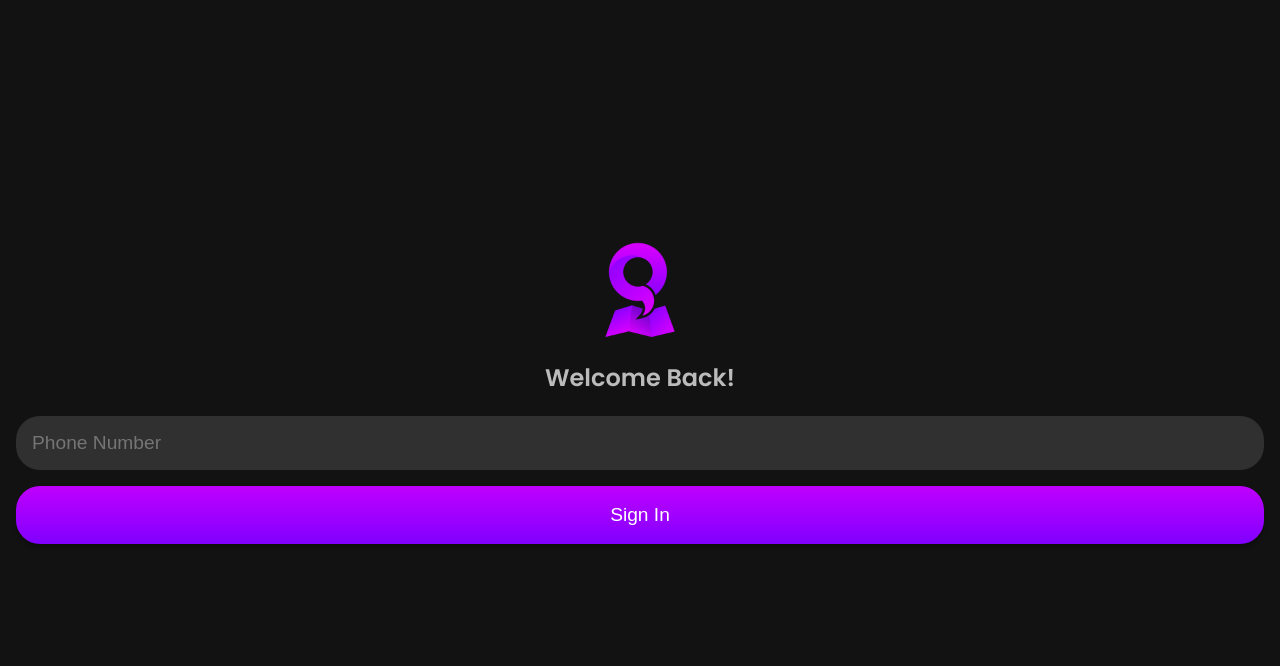
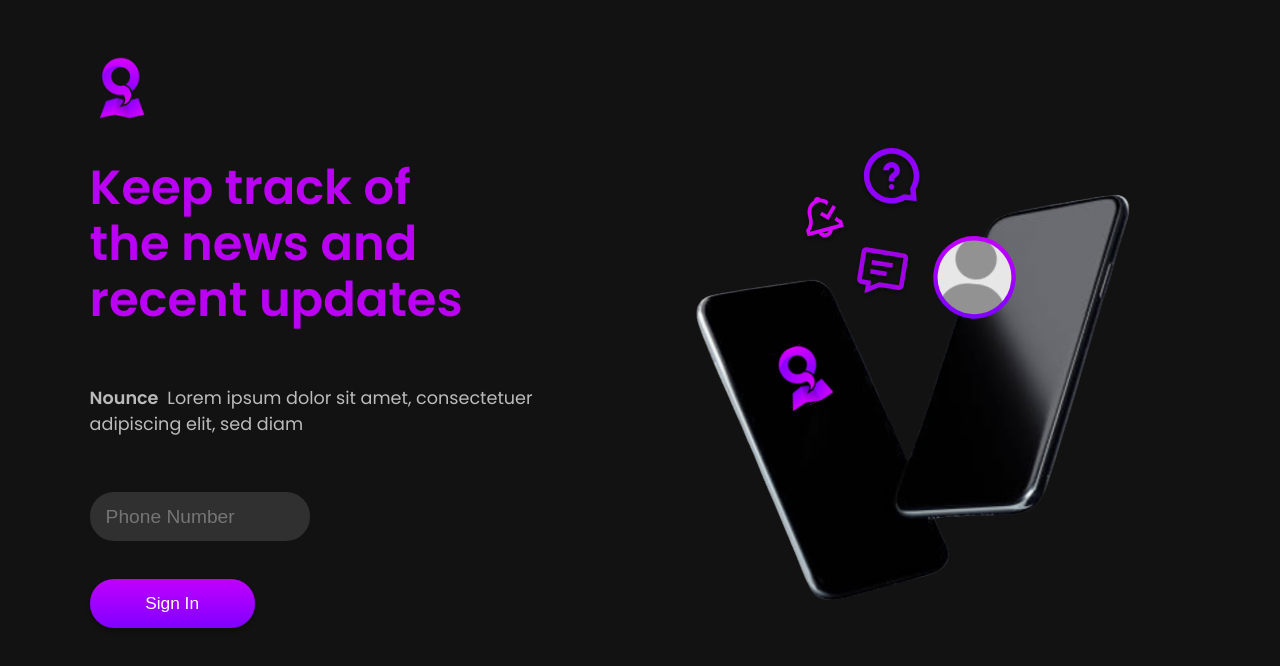
Before and after one commit to NounceChat/Nounce, a React (Vite) app: page /login in a window 1280 px wide. Shown: the top 666 px of the page. Built offline with nearby package versions, Linux system fonts and the light colour scheme; no server answers.

Commit message:
desktop view for home

```diff
--- a/src/components/Bubbles/Bubbles.module.scss
+++ b/src/components/Bubbles/Bubbles.module.scss
@@ -27,3 +27,14 @@
     line-height:21px;
     font-size: 1rem;
 }
+
+@media (min-width:992px){
+    .bubble{
+        width: 47vw;
+        font-size: 1.1rem;
+
+        .time{
+            font-size: 1rem;
+        }
+    }
+}
--- a/src/components/ChatHeader/ChatHeader.module.scss
+++ b/src/components/ChatHeader/ChatHeader.module.scss
@@ -1,20 +1,23 @@
 #chatHeader{
+    display: flex;
     position: fixed;
+    justify-content: center;
     top: 0;
     width: 100%;
-    padding: 0.5rem;
+    height: 4.5em;
     background: var(--main-bg-color);
 
     .chatInfo{
         display:flex;
         align-items: center;
+        justify-content: center;
         flex-direction: column;
-        gap: 0.5rem;
         img{
             width: 40px;
             height: auto;
             border-radius: 100%;
             background-color: #ffffff;
+            border: 2px solid #8000FF;
         }
         p{
             margin: 0;
@@ -23,6 +26,8 @@
     }
 
     button{
+        display: flex;
+        align-items: center;
         position: absolute;
         border: none;
         outline: none;
@@ -38,3 +43,24 @@
         }
     }
 }
+
+@media (min-width:992px){
+    #chatHeader{
+        height: 13vh;
+
+        .chatInfo{
+            img{
+                width: 4.3em;
+            }
+            p{
+                font-size: 1.3em;
+            }
+        }
+        button{
+            border-radius: 25px;
+            &:hover{
+                background-color: #303030;
+            }
+        }
+    }
+}
--- a/src/components/Header/Header.module.scss
+++ b/src/components/Header/Header.module.scss
@@ -6,7 +6,7 @@ header{
     align-items: center;
     background: var(--main-bg-color);
     width: 100%;
-    height: 4em;
+    height: 4.5em;
 
     z-index: 2;
 
@@ -14,5 +14,18 @@ header{
         display: flex;
         height: 3.5em;
         width: auto;
+        position: absolute;
     }
 }
+
+@media (min-width:992px){
+    header{
+        left: 15vw;
+        height: 13vh;
+
+        img{
+            margin-right: 15vw;
+            height: 10vh;
+        }
+    }
+}
--- a/src/components/MessageThread/MessageList.module.scss
+++ b/src/components/MessageThread/MessageList.module.scss
@@ -1,6 +1,13 @@
 #mssg_list{
     display: flex;
     flex-direction: column;
-    padding: 4em 0 4.5em 0;
+    padding: 4.5em 0 4.5em 0;
     overflow-y: scroll;
 }
+
+@media (min-width:992px){
+    #mssg_list{
+        margin-left: 15vw;
+        padding: 13vh 0 1em 0;
+    }
+}
--- a/src/components/MessageThread/MessageThread.module.scss
+++ b/src/components/MessageThread/MessageThread.module.scss
@@ -18,9 +18,11 @@
         border-radius: 50%;
 
         img{
-            width: 3em;
+            width: 3.5em;
             border-radius: 50%;
             background-color: #ffffff;
+            border: 2px solid #8000FF;
+            margin-right: 2%;
         }
     }
 
@@ -62,6 +64,20 @@
     .time{
         display: flex;
         justify-content: flex-end;
-        width: 60%;
+        width: 40%;
     }
 }
+
+@media (min-width:992px){
+    #mssg_thread{
+        .avatar{
+            img{
+                width: 5em;
+            }
+        }
+
+        p{
+            font-size: 1.3em;
+        }
+    }
+}
--- a/src/components/MessageThread/MessageThread.tsx
+++ b/src/components/MessageThread/MessageThread.tsx
@@ -35,9 +35,9 @@ const MessageThread = ({chat}:any) => {
                 {lastMessage?.number}
               </p>
           }
-          <div className={styles.mssg_preview}>
+          <p className={styles.mssg_preview}>
             {lastMessage?.body}
-          </div>
+          </p>
 
         </div>
 
--- a/src/components/Navbar/Navbar.module.scss
+++ b/src/components/Navbar/Navbar.module.scss
@@ -7,6 +7,7 @@
     background-color: rgb(18,18,18);
     overflow-x: auto;
     display: flex;
+
 
     a{
         display: flex;
@@ -18,5 +19,35 @@
         overflow: hidden;
         white-space: nowrap;
         cursor: pointer;
+
+        p{
+            margin: 1%;
+            font-size: 0.9em;
+        }
     }
 }
+
+@media (min-width:992px){
+    #navbar{
+        padding: 4em 0 0 1.5em;
+        bottom: unset;
+        left: 0;
+        width: 15vw;
+        height: 100%;
+        flex-direction: column;
+        background-color: #2A2A2A;
+        z-index: 5;
+
+        a{
+            flex-direction: row;
+            flex-grow: 0;
+            font-size: 1.3em;
+            margin-bottom: 15%;
+            justify-content: flex-start;
+
+            p{
+                margin-left: 1vw;
+            }
+        }
+    }
+}
--- a/src/components/Navbar/Navbar.tsx
+++ b/src/components/Navbar/Navbar.tsx
@@ -16,12 +16,15 @@ const Navbar = () => {
     <nav id={styles.navbar}>
       <a onClick={()=>{navigate("/"); }}>
         <FontAwesomeIcon icon={faHouse} color={iconColors.homeColor}/>
+        <p style={{color: iconColors.homeColor}}>Home</p>
       </a>
       <a onClick={()=>{navigate("/compose")}}>
-      <FontAwesomeIcon icon={faPenToSquare} color={iconColors.composeColor}/>
+        <FontAwesomeIcon icon={faPenToSquare} color={iconColors.composeColor}/>
+        <p style={{color: iconColors.composeColor}}>Compose</p>
       </a>
       <a onClick={()=>{navigate("/settings")}}>
         <FontAwesomeIcon icon={faGear} color={iconColors.settingsColor}/>
+        <p style={{color: iconColors.settingsColor}}>Settings</p>
       </a>
     </nav>
   )
--- a/src/pages/Chat/Chat.module.scss
+++ b/src/pages/Chat/Chat.module.scss
@@ -20,6 +20,8 @@
         min-height: 10vh;
         padding: 0.5rem;
         display:grid;
+        align-items: center;
+        justify-items: center;
         grid-template-columns: 1fr 50px;
         background: var(--main-bg-color);
 
@@ -51,3 +53,29 @@
         }
     }
 }
+
+@media (min-width:992px){
+    #chat{
+        #chatContainer{
+            padding: 6vh 10vw 2vh 10vw;
+        }
+        .sendContainer{
+            grid-template-columns: 90vw 10vw;
+
+            textarea{
+                font-size: 1rem;
+                width: 90%;
+            }
+            button{
+                justify-self: flex-start;
+                border-radius: 10px;
+                svg{
+                    width: 2vw;
+                }
+                &:hover{
+                    background-color: #303030;
+                }
+            }
+        }
+    }
+}
--- a/src/pages/Login/Login.module.scss
+++ b/src/pages/Login/Login.module.scss
@@ -8,12 +8,24 @@ section
     padding: 0 1rem;
 
     img {
-        width: 100px;
-        height: 100px;
+        width: 10rem;
+        height: 10rem;
     }
 
     h1{
         line-height: 36px;
+    }
+
+    .intro_message{
+        display: none;
+    }
+
+    .loginImg{
+        display: none;
+    }
+
+    .description{
+        display: none;
     }
 
     button {
@@ -59,3 +71,72 @@ section
         width: 100%;
     }
 }
+
+@media (min-width:992px){
+    section{
+        justify-content: unset;
+        padding: 7vh 7vw 0 7vw;
+        align-items: unset;
+
+        img{
+            align-self: flex-start;
+            height: 4em;
+            width: 4em;
+        }
+
+        h1{
+            display: none;
+        }
+
+        input{
+            width: 20%;
+            height: 30%;
+            font-size: 1.2em;
+            margin-bottom: 2%;
+        }
+
+        .intro_container{
+            display: flex;
+            width: 25em;
+        }
+
+        .loginImg{
+            display: block;
+            position: absolute;
+            top: 16vh;
+            right: 9vw;
+            width: 40vw;
+            height: 40vw;
+        }
+
+        .description{
+            display: block;
+            margin-bottom: 5%;
+        }
+
+        p{
+            width: 30em;
+            font-size: 1.1em;
+        }
+
+        .intro_message{
+            display: flex;
+            font-size: 3em;
+            color: #BB01F3;
+            line-height: 7vh;
+        }
+
+        button{
+            display: flex;
+            justify-content: center;
+            align-items: center;
+            width: 15%;
+            height: 30%;
+
+            p{
+                font-size: 0.9em;
+            }
+        }
+
+    }
+}
--- a/src/pages/Login/index.tsx
+++ b/src/pages/Login/index.tsx
@@ -1,5 +1,6 @@
-import "./Login.module.scss"
+import styles from "./Login.module.scss"
 import logo from "../../assets/img/logo.png"
+import LoginImg from "../../assets/img/LogInDesk.svg"
 import { useState, useEffect } from 'react';
 import { useNavigate } from "react-router-dom";
 import {auth, db} from '../../firebase-config';
@@ -90,7 +91,12 @@ function Login() {
   return (
       <section>
           <img src={logo} alt="logo" />
+          <div className={styles.intro_container}>
+            <h1 className={styles.intro_message}>Keep track of the news and recent updates</h1>
+          </div>
+          <p className={styles.description}><strong>Nounce </strong> Lorem ipsum dolor sit amet, consectetuer adipiscing elit, sed diam</p>
           <h1>Welcome Back!</h1>
+          <img src={LoginImg} alt="loginImg" className={styles.loginImg} />
           {
             expandForm === true ?
               <div>
--- a/src/pages/Settings/index.tsx
+++ b/src/pages/Settings/index.tsx
@@ -61,6 +61,11 @@ function Settings() {
         toggleEdit(!showEdit);
     };
 
+    const toggleDark = () => {
+        setIsDarkMode(!isDarkMode);
+        console.log(!isDarkMode)
+    };
+
     const revertBack = () => {
         setUsernameInfo(userInfo.userName);
         setEmailInfo(userInfo.email);
@@ -93,7 +98,7 @@ function Settings() {
             <Header />
 
             <div className={styles.switch_container}>
-                <MaterialUISwitch sx={{ m: 1 }} size="medium" defaultChecked />
+                <MaterialUISwitch sx={{ m: 1 }} size="medium" defaultChecked onClick={toggleDark} />
                 {/* <Switch color='primary'/> */}
                 <p>Dark Mode</p>
             </div>
```
Also changed, not shown: src/assets/img/LogInDesk.svg (added).
